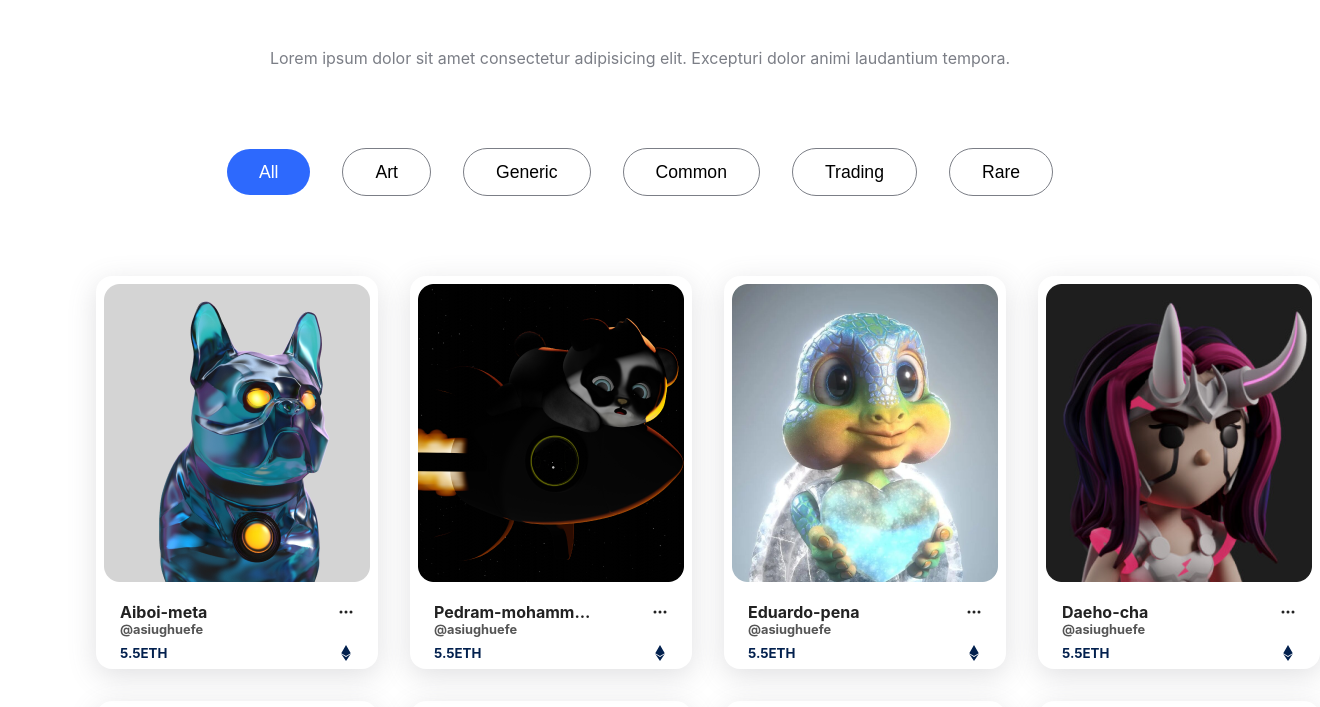
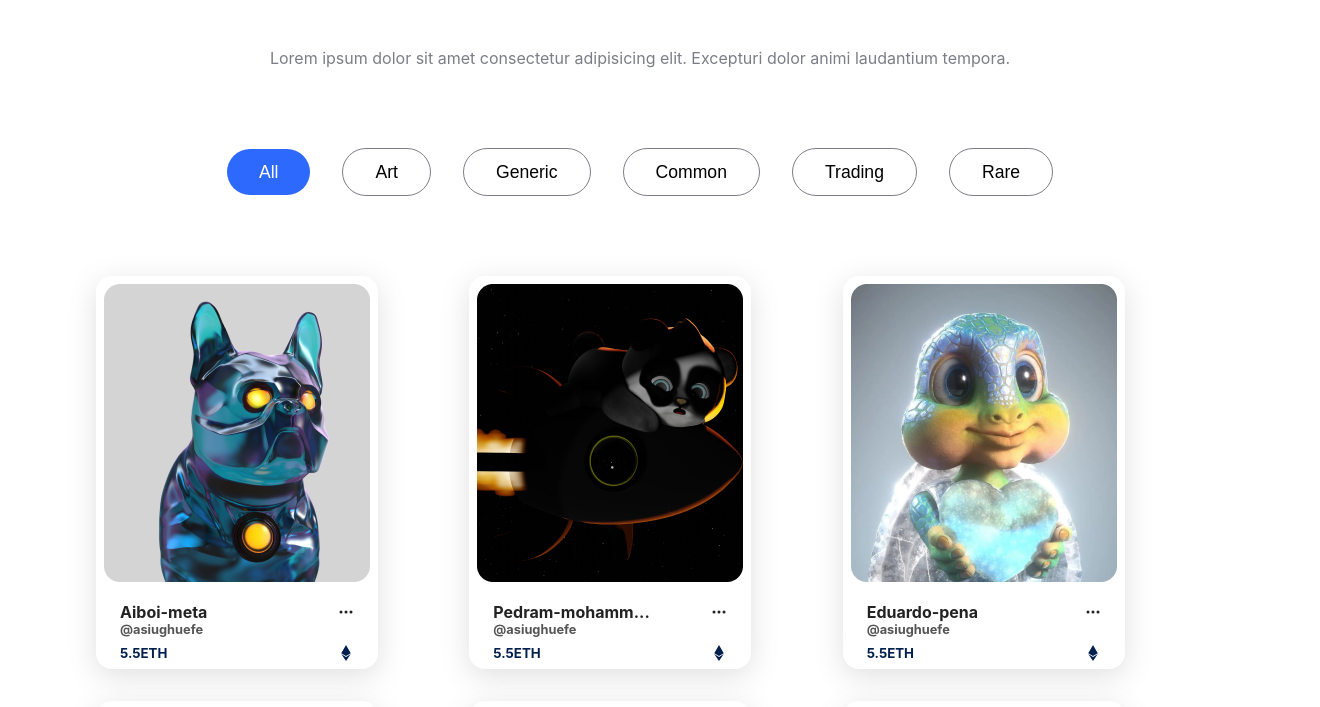
Before and after one commit to gift56/Nftlandingpage, a React (Create React App) app: page / in a window 1280 px wide. Shown: the part 2740-3447 px from the top of the page, 1320 px wide, since content can reach past the window. Built offline with nearby package versions, Linux system fonts and the light colour scheme.

Commit message:
adjusted errors

```diff
--- a/src/components/Marketplace.jsx
+++ b/src/components/Marketplace.jsx
@@ -167,6 +167,11 @@ const Section = styled.section`
                     }
                }
         }
+        @media screen and (max-width:1340px){
+            .marketPlaces{
+                grid-template-columns: repeat(3,1fr);
+            }
+        }
         @media screen  and (max-width:1080px){
             margin: 2rem;
             .marketPlaceTypes{
```
